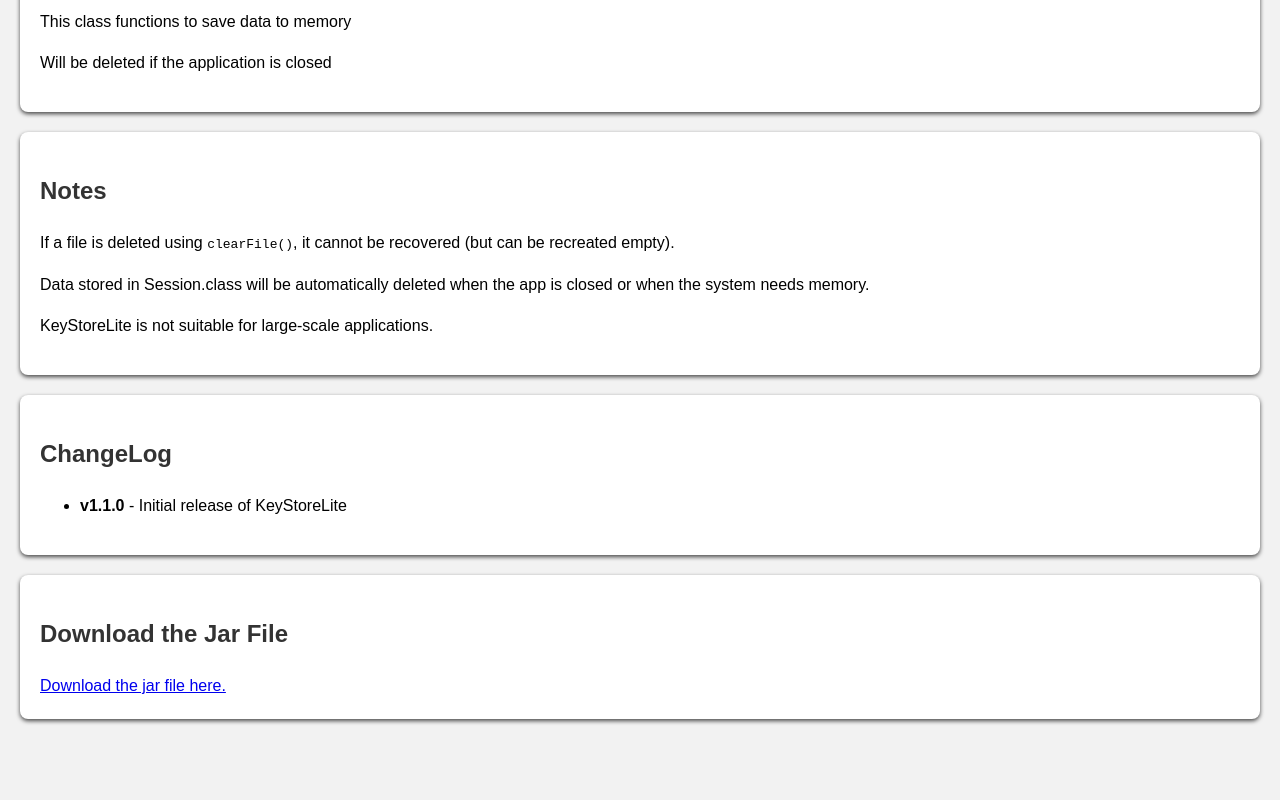
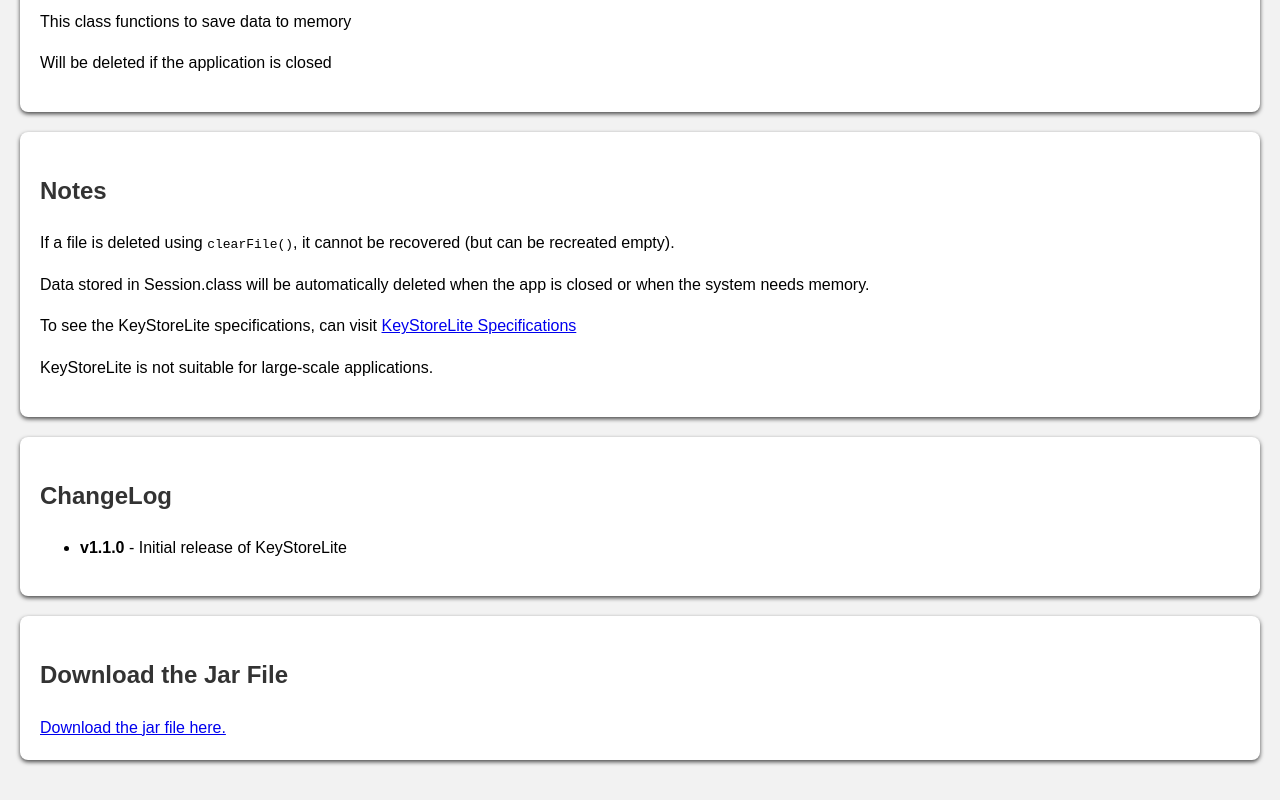
Before and after one commit to Malayindoleste/CodingSpace, a plain HTML site: page Index.html in a window 1280 px wide. Shown: the part 2297-3097 px from the top of the page. Before the commit the page ends 3056 px from the top, so only its background shows below. Drawn offline with Linux system fonts and the light colour scheme.

Commit message:
Add files via upload

```diff
--- a/Index.html
+++ b/Index.html
@@ -106,6 +106,7 @@ Session.clearSession();</code></pre>
   <h1>Notes</h1>
   <p>If a file is deleted using <code>clearFile()</code>, it cannot be recovered (but can be recreated empty).</p>
   <p>Data stored in Session.class will be automatically deleted when the app is closed or when the system needs memory.</p>
+  <p>To see the KeyStoreLite specifications, can visit <a href="Specification.html">KeyStoreLite Specifications</a>
   <p>KeyStoreLite is not suitable for large-scale applications.</p>
 </section>
 
```
